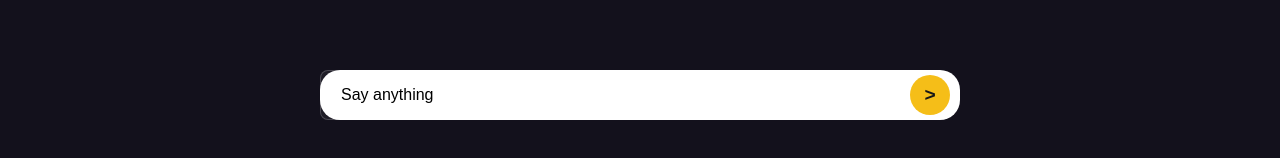
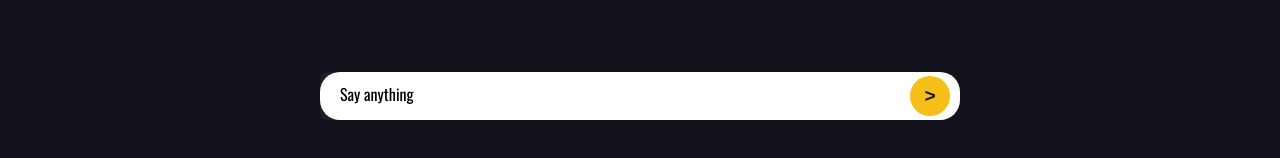
Before and after one commit to HakimM16/finance-advisor-chatbot, a Next.js app: page / in a window 1280 px wide. Shown: the part 660-818 px from the top of the page. Built offline with nearby package versions, Linux system fonts and the light colour scheme; a web font is replaced by a local one.

Commit message:
Changed font style of placeholder

```diff
--- a/src/app/components/Chat.css
+++ b/src/app/components/Chat.css
@@ -78,6 +78,7 @@
     background-color: rgba(255, 255, 255, 0.05);
     color: black;
     margin-right: 10px;
+    border: none;
   }
 
   .mainForm input:focus {
@@ -86,6 +87,7 @@
 
   .mainForm input::placeholder {
     color: black;
+    font-family: var(--font-oswald);
   }
 
   .mainButton {
```
Also changed, not shown: src/app/styles.css (line endings or trailing spaces).
